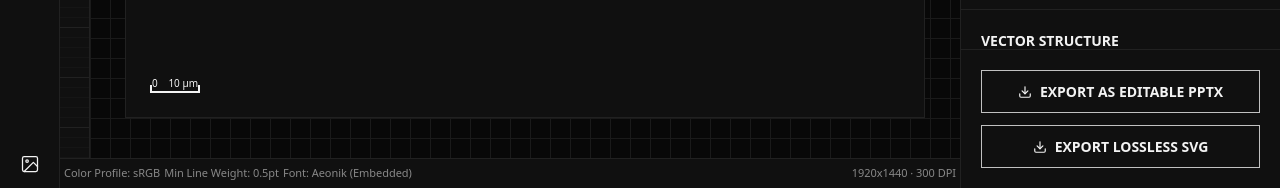
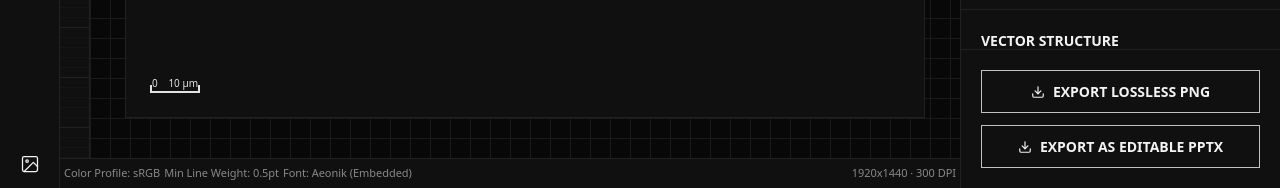
Before and after one commit to pieterlase06-arch/Web-FigureLabs, a React (Vite) app: page /editor in a window 1280 px wide. Shown: the part 612-800 px from the top of the page. Built offline with nearby package versions, Linux system fonts and the light colour scheme.

Commit message:
feat: integrate Hugging Face text-to-image API, add loading states, and implement image download

```diff
--- a/src/pages/Editor.jsx
+++ b/src/pages/Editor.jsx
@@ -6,6 +6,52 @@ import Badge from '../components/ui/Badge';
 export default function Editor() {
   const navigate = useNavigate();
   const [bgGreen, setBgGreen] = useState(false);
+  const [prompt, setPrompt] = useState('');
+  const [isGenerating, setIsGenerating] = useState(false);
+  const [generatedImage, setGeneratedImage] = useState(null);
+  const [errorMsg, setErrorMsg] = useState(null);
+
+  const handleGenerate = async () => {
+    if (!prompt.trim()) return;
+    setIsGenerating(true);
+    setErrorMsg(null);
+
+    try {
+      const response = await fetch(
+        "https://api-inference.huggingface.co/models/stabilityai/stable-diffusion-xl-base-1.0",
+        {
+          headers: {
+            Authorization: `Bearer ${import.meta.env.VITE_HF_API_KEY}`,
+            "Content-Type": "application/json",
+          },
+          method: "POST",
+          body: JSON.stringify({ inputs: prompt }),
+        }
+      );
+
+      if (!response.ok) {
+        throw new Error("Gagal menghubungkan ke AI. Coba periksa koneksi atau API Key Anda.");
+      }
+
+      const blob = await response.blob();
+      const imageUrl = URL.createObjectURL(blob);
+      setGeneratedImage(imageUrl);
+    } catch (err) {
+      setErrorMsg(err.message);
+    } finally {
+      setIsGenerating(false);
+    }
+  };
+
+  const handleDownload = () => {
+    if (!generatedImage) return;
+    const a = document.createElement('a');
+    a.href = generatedImage;
+    a.download = 'figurelabs-export.png';
+    document.body.appendChild(a);
+    a.click();
+    document.body.removeChild(a);
+  };
 
   return (
     <div className="h-screen w-full flex flex-col bg-obsidian-canvas text-frost-text overflow-hidden">
@@ -104,17 +150,33 @@ export default function Editor() {
              }}>
 
                 {/* The Actual Canvas Element */}
-                <div className={`w-full max-w-[800px] aspect-[4/3] ${bgGreen ? 'bg-[#00FF00]' : 'bg-obsidian-canvas'} border border-onyx-edge flex items-center justify-center relative transition-colors duration-200 shadow-none z-10`}>
+                <div className={`w-full max-w-[800px] aspect-[4/3] ${bgGreen ? 'bg-[#00FF00]' : 'bg-obsidian-canvas'} border border-onyx-edge flex items-center justify-center relative transition-colors duration-200 shadow-none z-10 overflow-hidden`}>
                   {/* Scale Bar Overlay */}
-                  <div className="absolute bottom-6 left-6 border-b-2 border-l-2 border-r-2 border-frost-text w-[50px] h-2 flex justify-between items-end text-[10px] font-input text-frost-text pb-1">
+                  <div className="absolute bottom-6 left-6 border-b-2 border-l-2 border-r-2 border-frost-text w-[50px] h-2 flex justify-between items-end text-[10px] font-input text-frost-text pb-1 z-20 mix-blend-difference drop-shadow-md">
                     <span className="translate-y-4">0</span>
                     <span className="translate-y-4">10 μm</span>
                   </div>
 
-                  <span className={`font-input tracking-caption text-[13px] ${bgGreen ? 'text-black' : 'text-smoke'}`}>
-                    <svg width="24" height="24" viewBox="0 0 24 24" fill="none" stroke="currentColor" strokeWidth="1.5" strokeLinecap="round" strokeLinejoin="round" className="mx-auto mb-2 opacity-50"><rect x="3" y="3" width="18" height="18" rx="2" ry="2"></rect><circle cx="8.5" cy="8.5" r="1.5"></circle><polyline points="21 15 16 10 5 21"></polyline></svg>
-                    [ HTML5 RENDER TARGET ]
-                  </span>
+                  {generatedImage ? (
+                    <img src={generatedImage} alt="Generated Figure" className="w-full h-full object-contain relative z-10" />
+                  ) : (
+                    <span className={`font-input tracking-caption text-[13px] relative z-10 ${bgGreen ? 'text-black' : 'text-smoke'}`}>
+                      {isGenerating ? (
+                        <div className="flex flex-col items-center animate-pulse">
+                          <svg className="animate-spin mb-3 h-6 w-6 text-current" xmlns="http://www.w3.org/2000/svg" fill="none" viewBox="0 0 24 24">
+                            <circle className="opacity-25" cx="12" cy="12" r="10" stroke="currentColor" strokeWidth="4"></circle>
+                            <path className="opacity-75" fill="currentColor" d="M4 12a8 8 0 018-8V0C5.373 0 0 5.373 0 12h4zm2 5.291A7.962 7.962 0 014 12H0c0 3.042 1.135 5.824 3 7.938l3-2.647z"></path>
+                          </svg>
+                          [ COMPILING MODEL... ]
+                        </div>
+                      ) : (
+                        <div className="flex flex-col items-center">
+                          <svg width="24" height="24" viewBox="0 0 24 24" fill="none" stroke="currentColor" strokeWidth="1.5" strokeLinecap="round" strokeLinejoin="round" className="mx-auto mb-2 opacity-50"><rect x="3" y="3" width="18" height="18" rx="2" ry="2"></rect><circle cx="8.5" cy="8.5" r="1.5"></circle><polyline points="21 15 16 10 5 21"></polyline></svg>
+                          [ HTML5 RENDER TARGET ]
+                        </div>
+                      )}
+                    </span>
+                  )}
                 </div>
 
              </div>
@@ -145,6 +207,9 @@ export default function Editor() {
                 <textarea
                   className="w-full h-32 bg-obsidian-canvas border border-onyx-edge rounded-md p-3 text-frost-text font-input text-[13px] leading-[1.5] resize-none focus:outline-none focus:border-silver transition-colors"
                   placeholder="> Enter model prompt... (e.g. Render 3D cross-section of a plant cell with labeled organelles)"
+                  value={prompt}
+                  onChange={(e) => setPrompt(e.target.value)}
+                  disabled={isGenerating}
                 ></textarea>
               </div>
 
@@ -182,7 +247,10 @@ export default function Editor() {
                 </div>
               </div>
 
-              <Button variant="primary" className="w-full py-2.5 justify-center">Compile Figure</Button>
+              <Button variant="primary" className="w-full py-2.5 justify-center" onClick={handleGenerate} disabled={isGenerating || !prompt.trim()}>
+                {isGenerating ? "Compiling..." : "Compile Figure"}
+              </Button>
+              {errorMsg && <p className="text-[#ff4444] font-input text-[11px] mt-2 leading-[1.4] text-center">{errorMsg}</p>}
             </div>
 
             {/* Structure / Layers Panel Mock */}
@@ -210,13 +278,13 @@ export default function Editor() {
           </div>
 
           <div className="p-5 border-t border-onyx-edge shrink-0 flex flex-col gap-3">
-            <Button variant="outlined" className="w-full py-2.5 justify-center font-input text-[11px]">
+            <Button variant="outlined" className="w-full py-2.5 justify-center font-input text-[11px]" disabled={!generatedImage} onClick={handleDownload}>
+              <svg width="14" height="14" viewBox="0 0 24 24" fill="none" stroke="currentColor" strokeWidth="2" strokeLinecap="round" strokeLinejoin="round" className="mr-2"><path d="M21 15v4a2 2 0 0 1-2 2H5a2 2 0 0 1-2-2v-4"></path><polyline points="7 10 12 15 17 10"></polyline><line x1="12" y1="15" x2="12" y2="3"></line></svg>
+              Export Lossless PNG
+            </Button>
+            <Button variant="outlined" className="w-full py-2.5 justify-center font-input text-[11px]" disabled={!generatedImage}>
               <svg width="14" height="14" viewBox="0 0 24 24" fill="none" stroke="currentColor" strokeWidth="2" strokeLinecap="round" strokeLinejoin="round" className="mr-2"><path d="M21 15v4a2 2 0 0 1-2 2H5a2 2 0 0 1-2-2v-4"></path><polyline points="7 10 12 15 17 10"></polyline><line x1="12" y1="15" x2="12" y2="3"></line></svg>
               Export as Editable PPTX
-            </Button>
-            <Button variant="outlined" className="w-full py-2.5 justify-center font-input text-[11px]">
-              <svg width="14" height="14" viewBox="0 0 24 24" fill="none" stroke="currentColor" strokeWidth="2" strokeLinecap="round" strokeLinejoin="round" className="mr-2"><path d="M21 15v4a2 2 0 0 1-2 2H5a2 2 0 0 1-2-2v-4"></path><polyline points="7 10 12 15 17 10"></polyline><line x1="12" y1="15" x2="12" y2="3"></line></svg>
-              Export Lossless SVG
             </Button>
           </div>
         </aside>
```
